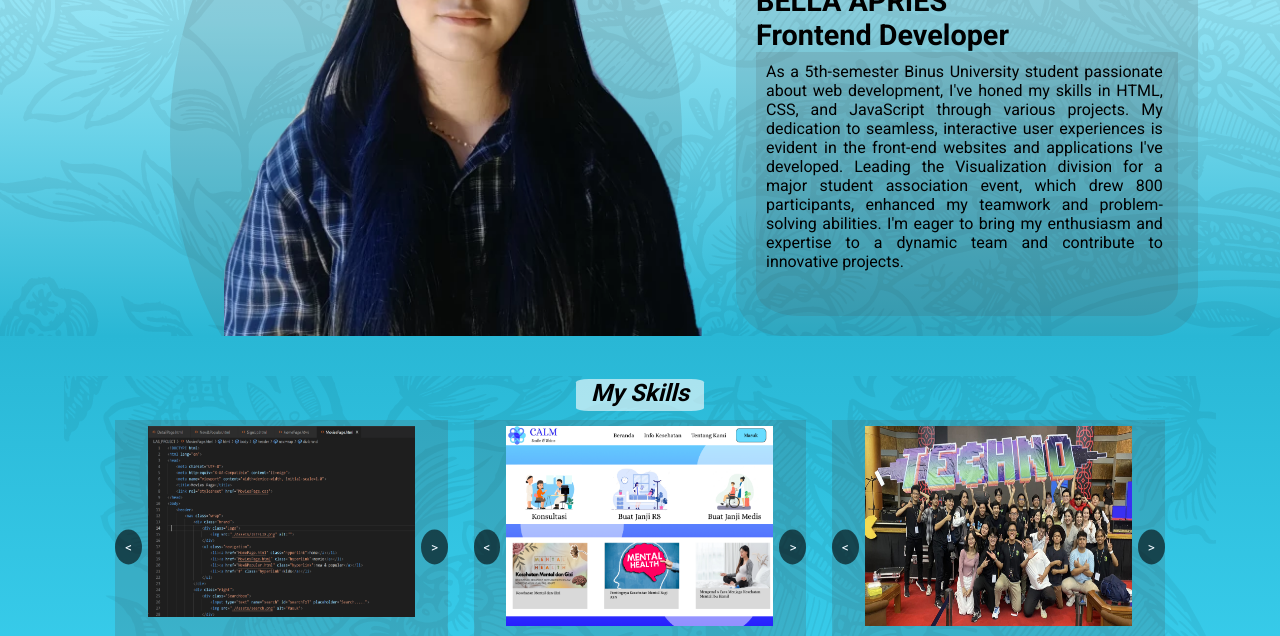
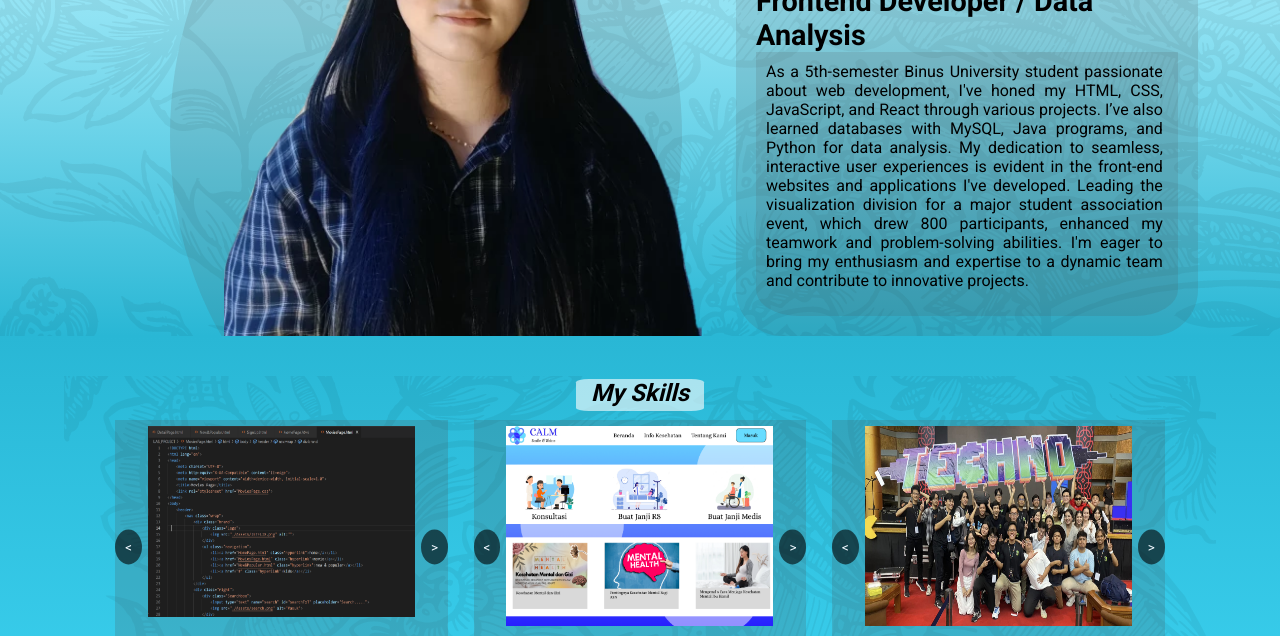
Before and after one commit to BellaA144/BelPortofolio, a plain HTML site: page index.html in a window 1280 px wide. Shown: the part 464-1100 px from the top of the page. Drawn offline with Linux system fonts and the light colour scheme.

Commit message:
Update Projects

```diff
--- a/index.html
+++ b/index.html
@@ -41,12 +41,13 @@
                             <div class="caption">
                                 <h1>Hi, It's Me</h1>
                                 <h4>BELLA APRIES</h4>
-                                <h4>Frontend Developer</h4>
+                                <h4>Frontend Developer / Data Analysis</h4>
                             </div>
                             <div class="about-me">
-                                <p>As a 5th-semester Binus University student passionate about web development, I've honed my skills in HTML, CSS, and JavaScript through various projects.
+                                <p>As a 5th-semester Binus University student passionate about web development, I've honed my HTML, CSS, JavaScript, and React through various projects.
+                                    I’ve also learned databases with MySQL, Java programs, and Python for data analysis.
                                     My dedication to seamless, interactive user experiences is evident in the front-end websites and applications I've developed.
-                                    Leading the Visualization division for a major student association event, which drew 800 participants, enhanced my teamwork and problem-solving abilities.
+                                    Leading the visualization division for a major student association event, which drew 800 participants, enhanced my teamwork and problem-solving abilities.
                                     I'm eager to bring my enthusiasm and expertise to a dynamic team and contribute to innovative projects.</p>
                             </div>
                         </figcaption>
```
Also changed, not shown: Assets/CV - Bel.jpg.
